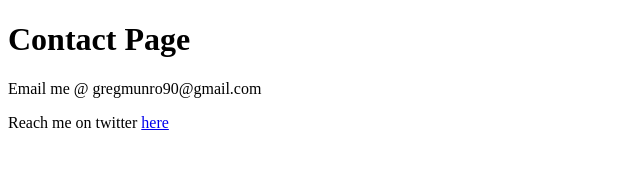
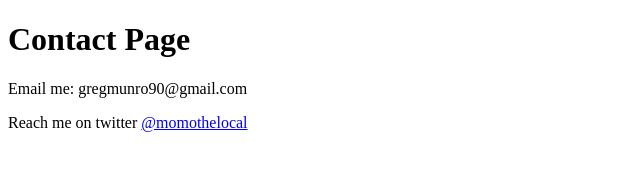
Before and after one commit to gmunro90/Gatsby-learning, a Gatsby site: page /contact in a window 1280 px wide. Shown: the whole page, without its empty margins (0-640 px from the left). Built offline with nearby package versions, Linux system fonts and the light colour scheme; Gatsby itself is replaced by a stand-in of ours.

Commit message:
remove link for a tag

```diff
--- a/src/pages/contact.js
+++ b/src/pages/contact.js
@@ -1,13 +1,16 @@
 import React from "react"
-import { Link } from 'gatsby'
 
 const ContactPage = () => {
   return (
     <div>
       <h1>Contact Page</h1>
-      <p>Email me @ gregmunro90@gmail.com</p>
-      <p>Reach me on twitter <Link to="https://twitter.com/momothelocal">here</Link></p>
-
+      <p>Email me: gregmunro90@gmail.com</p>
+      <p>
+        Reach me on twitter{" "}
+        <a href="https://twitter.com/momothelocal" target="_blank">
+          @momothelocal
+        </a>
+      </p>
     </div>
   )
 }
```
